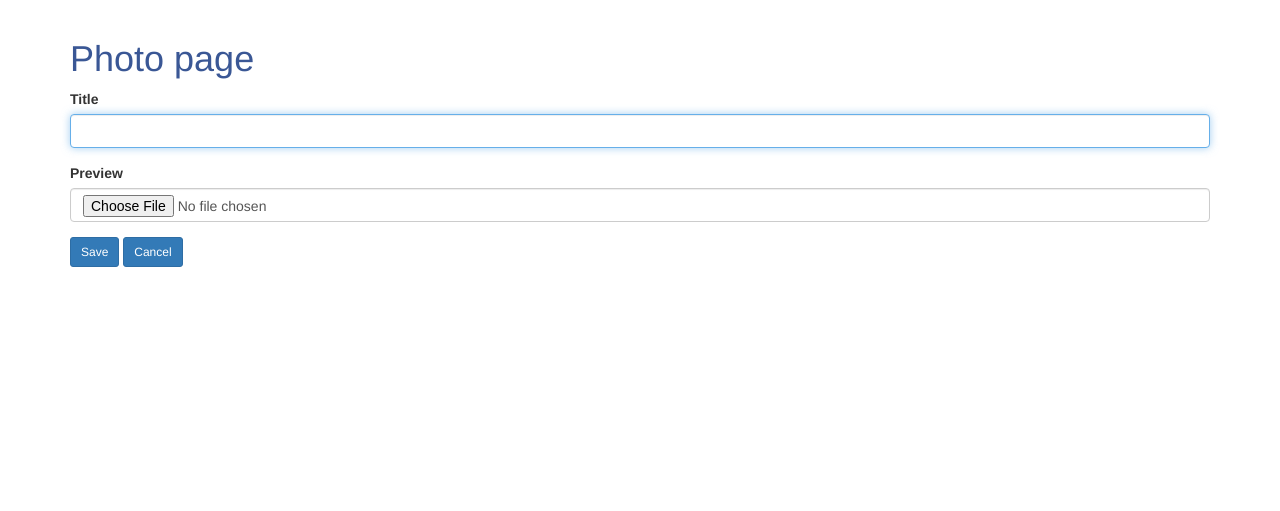
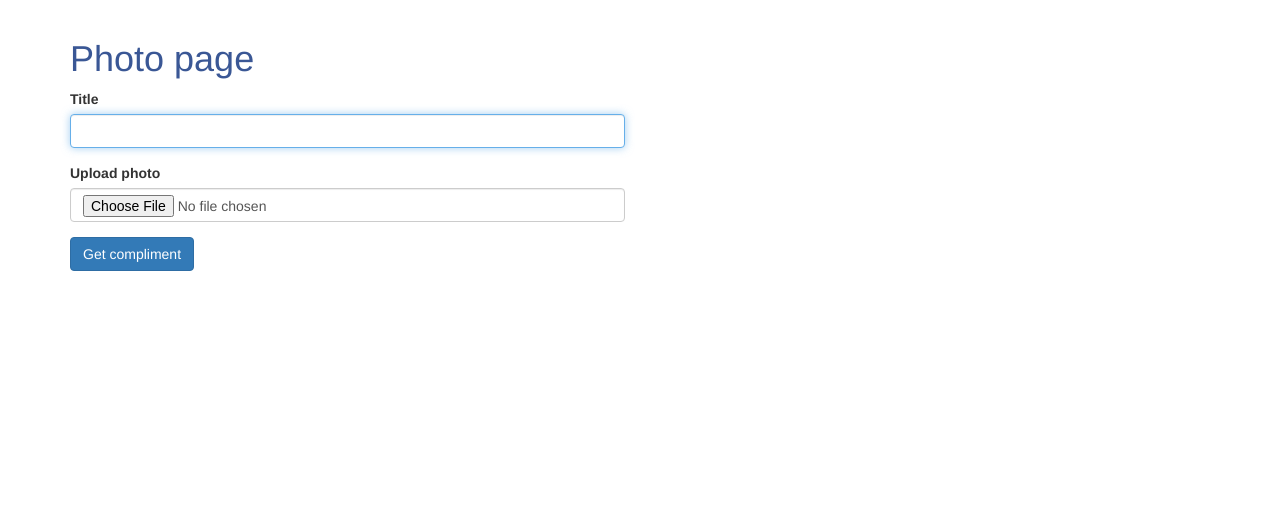
Before and after one commit to miletskiy/compliment, a Django app: template core/templates/photo.html in a window 1280 px wide. Shown: the part 51-562 px from the top of the page. Run offline with Django 3.2, Linux system fonts and the light colour scheme; the template is opened without the code that fills it: values that come from a table or form of the project are taken from there, others are empty; parts of the project's set-up code (start-up, migrations or seed data) failed here and were passed over; some libraries are stand-ins or nearby versions.

Commit message:
Add custom validation

```diff
--- a/core/forms.py
+++ b/core/forms.py
@@ -11,6 +11,18 @@ class UploadPhotoForm(forms.ModelForm):
     Form for uploading photo
     """
 
+    def __init__(self, data=None, files=None, auto_id="id_%s", prefix=None, initial=None, error_class=None, label_suffix=None, empty_permitted=False, instance=None ):
+        super(UploadPhotoForm, self).__init__(data=data, files=files, auto_id=auto_id, prefix=prefix, initial=initial, label_suffix=label_suffix, empty_permitted=empty_permitted, instance=instance)
+        self.fields["preview"].label = u"Upload photo"
+
     class Meta:
+
         model = Photo
         fields = ["title", "preview", ]
+
+    def clean_preview(self):
+        preview = self.cleaned_data.get('preview')
+
+        if not preview:
+            raise forms.ValidationError("Please upload photo.")
+        return preview
--- a/core/static/css/styles.css
+++ b/core/static/css/styles.css
@@ -35,6 +35,9 @@ h1 {
 .jumbotron-custom {
   background-color: rgba(99, 123, 173, 0.3);
 }
+.errorlist li {
+  color: red;
+}
 /* Sticky footer styles
 -------------------------------------------------- */
 html {
--- a/core/static/css/styles.less
+++ b/core/static/css/styles.less
@@ -63,6 +63,12 @@ h1 {
     background-color: @transparent;
 }
 
+.errorlist {
+    li {
+        color: red;
+    }
+}
+
 
 /* Sticky footer styles
 -------------------------------------------------- */
--- a/core/templates/photo.html
+++ b/core/templates/photo.html
@@ -7,6 +7,8 @@
 
 {% block container %}
     <h1>Photo page</h1>
+    <div class="row">
+        <div class="col-xs-12 col-lg-6">
             <form action="{% url "core:photo" %}" method="post" id="" role="form" enctype="multipart/form-data">
                 {% csrf_token %}
                 {% for field in form %}
@@ -27,9 +29,11 @@
                         {% endif %}
                     </div>
                 {% endfor %}
-        <button class="btn btn-primary btn-sm" type="submit" id="">Save</button>
-        <button class="btn btn-primary btn-sm" type="button" >Cancel</button>
+                <button class="btn btn-primary" type="submit" id="">Get compliment</button>
+
             </form>
+        </div>
+    </div>
     {% if text %}
         <p>{{ text }}</p>
     {% endif %}
--- a/core/views.py
+++ b/core/views.py
@@ -159,9 +159,9 @@ def photo(request):
                 messages.success(request, u"Success")
             else:
                 text = u"Something went wrong ({error})".format(**{"error": response.status_code})
-                messages.error(request, u"Success")
+                messages.error(request, u"Something went wrong")
         else:
-            messages.error(request, u"Something went wrong ({error})".format(**{"error": form.errors}))
+            messages.error(request, u"{error}".format(**{"error": form.errors}))
 
     form = UploadPhotoForm()
 
```
Lines whose indentation alone changed are shown as unchanged.
